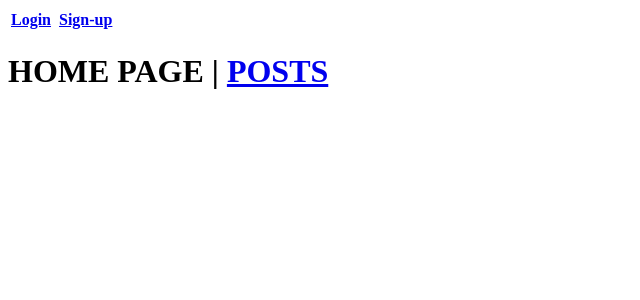
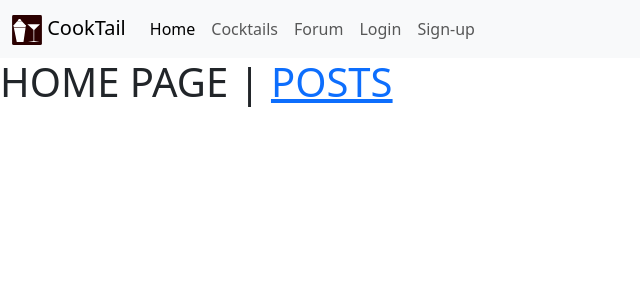
Before and after one commit to YuryLobkov/cooktail, a Django app: page /forum/ in a window 1280 px wide. Shown: the top 300 px of the page, without its empty margins (0-640 px from the left). Run offline with Django 4.2, Linux system fonts and the light colour scheme; lists and menus that the app fills with data are empty.

Commit message:
overall navbar to both apps with login buttons

```diff
--- a/forum/templates/forum/base.html
+++ b/forum/templates/forum/base.html
@@ -1,10 +1,12 @@
-<html lang="en">
+{% extends 'base.html' %}
+{%block content%}
+<!-- <html lang="en">
 <head>
     <meta charset="UTF-8">
     <meta http-equiv="X-UA-Compatible" content="IE=edge">
     <meta name="viewport" content="width=device-width, initial-scale=1.0">
     <title>{% block title%} {% endblock %}</title>
-</head>
+</head> -->
 <body>
     <!-- navbar -->
     <div>
@@ -26,7 +28,7 @@
             </table>
         {% endif %}
     </div>
-    <div class="container">{% block content %} {% endblock  %}</div>
     <script src="https://cdn.jsdelivr.net/npm/bootstrap@5.3.0-alpha1/dist/js/bootstrap.bundle.min.js" integrity="sha384-w76AqPfDkMBDXo30jS1Sgez6pr3x5MlQ1ZAGC+nuZB+EYdgRZgiwxhTBTkF7CXvN" crossorigin="anonymous"></script>
 </body>
-</html>
+{% endblock %}
+<!-- </html> -->
--- a/templates/base.html
+++ b/templates/base.html
@@ -23,6 +23,15 @@
           <a class="nav-link active" aria-current="page" href="{% url 'start_page' %}">Home</a>
           <a class="nav-link" href="{% url 'drinks:cocktail_list' %}">Cocktails</a>
           <a class="nav-link" href="{% url 'forum:home' %}">Forum</a>
+
+            {% if user.is_authenticated %}
+                Logged as | <u>{{user.username}}</u>
+                <a class="nav-link" href="/logout">Logout</a>
+            {% else %}
+                <a class="nav-link" href="/login">Login</a>
+                <a class="nav-link" href="/forum/sign-up"> Sign-up</a>
+            {% endif %}
+
         </div>
       </div>
     </div>
```
